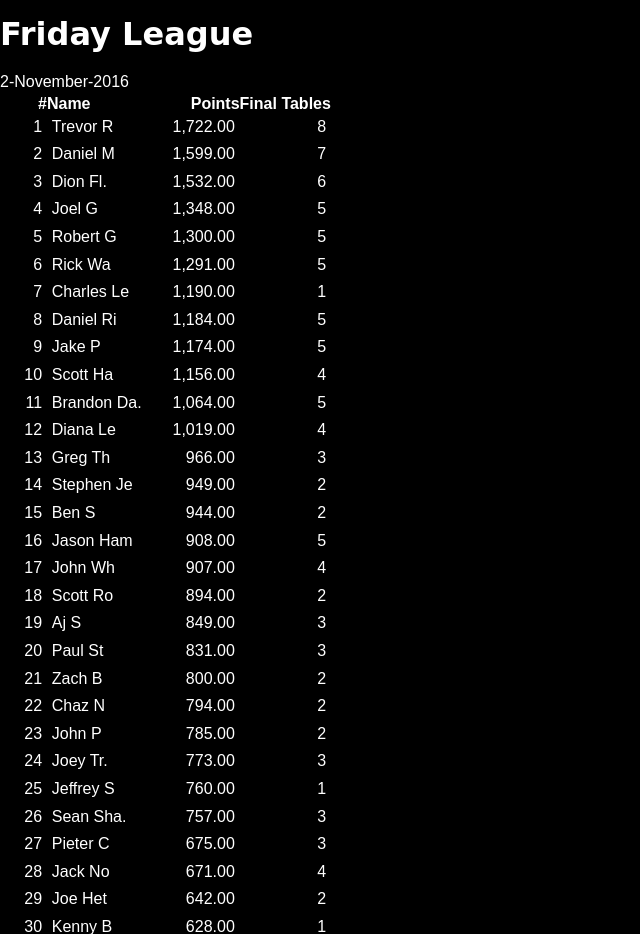
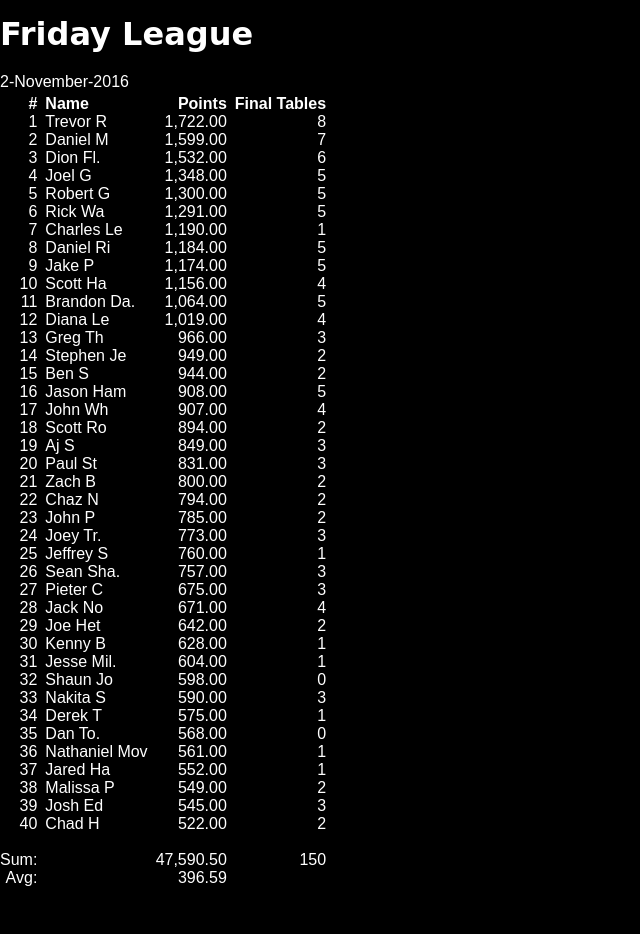
Before and after one commit to danocorno/adaholdem, a PHP site: page /standings/friday.html in a window 1280 px wide. Shown: the top 934 px of the page, without its empty margins (0-640 px from the left). After the commit the page ends 886 px from the top, so only its background shows below. Run offline with PHP 8.4, Linux system fonts and the light colour scheme.

Commit message:
Update style.css

```diff
--- a/css/style.css
+++ b/css/style.css
@@ -84,10 +84,7 @@ h2 {
 .statsColumnHeader {
     font-weight:900;
 }
-.statsColumn {
-    padding:0.3em;
-    margin-right:1em;
-}
+
 * {
     color:#fff;
     font-family: 'Mallanna', sans-serif;
@@ -102,3 +99,6 @@ h2 {
     overflow: hidden;
 }
 h1{font-family: 'Lakki Reddy', cursive;}
+td{
+    padding-right: 0.5em;
+}
```
